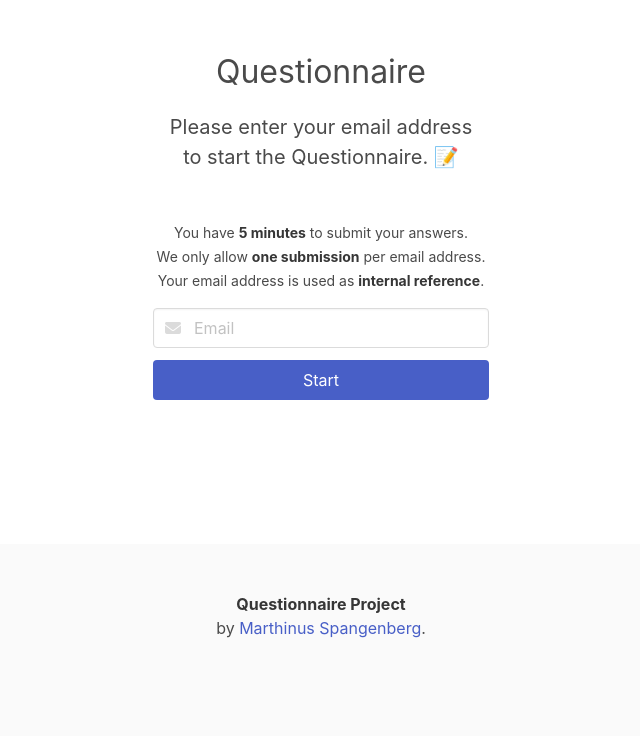
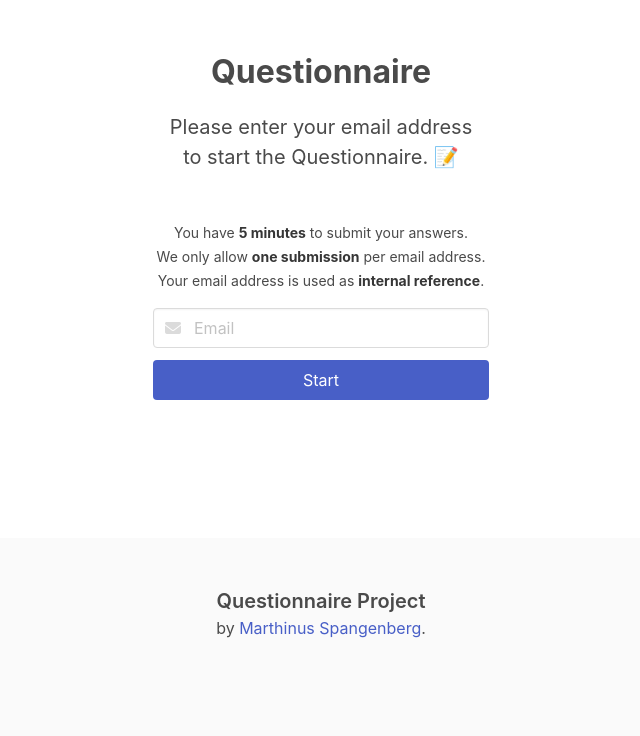
Before and after one commit to m-spangenberg/interview-project, a Flask app: page / in a window 1280 px wide. Shown: the part 64-800 px from the top of the page, without its empty margins (319-959 px from the left). Run offline with Flask 3, Linux system fonts and the light colour scheme.

Commit message:
chore: html tweaks

```diff
--- a/questionnaire/templates/build.html
+++ b/questionnaire/templates/build.html
@@ -11,11 +11,10 @@
 <section>
 
     <!-- Construct Current State of Questionnaire -->
+    <h1 class="title has-text-dark has-text-centered">LOGIC PENDING</h1>
 
     <!-- Add Question -->
     <form class="box is-shadowless has-background-link">
-
-      <h1 class="title has-text-white has-text-centered">NOT HOOKED UP TO ANY LOGIC YET</h1>
 
       <div class="box is-shadowless my-2 mx-2">
 
--- a/questionnaire/templates/elements/footer.html
+++ b/questionnaire/templates/elements/footer.html
@@ -1,7 +1,7 @@
 <footer class="footer">
     <div class="content has-text-centered">
       <p>
-        <strong>Questionnaire Project</strong><br>by <a href="https://github.com/m-spangenberg">Marthinus Spangenberg</a>.
+        <span class="has-text-weight-semibold is-size-5">Questionnaire Project</span><br>by <a href="https://github.com/m-spangenberg">Marthinus Spangenberg</a>.
       </p>
     </div>
 </footer>
--- a/questionnaire/templates/elements/form_answer.html
+++ b/questionnaire/templates/elements/form_answer.html
@@ -5,11 +5,11 @@
         </p>
     </header>
     <div class="card-content is-unselectable">
-      <div class="content">
+      <div class="content has-text-weight-bold">
         {{ form.question }}
       </div>
     </div>
-    <div class="card-content is-unselectable">
+    <div class="card-content has-background-light is-unselectable">
         <div class="content">
           {{ form.answer }}
         </div>
--- a/questionnaire/templates/elements/notification.html
+++ b/questionnaire/templates/elements/notification.html
@@ -2,7 +2,7 @@
   {% if messages %}
     <ul class="my-4">
     {% for message in messages %}
-    <div class="notification is-danger">
+    <div class="notification is-danger has-text-weight-semibold">
         <li>{{ message }}</li>
     </div>
     {% endfor %}
--- a/questionnaire/templates/index.html
+++ b/questionnaire/templates/index.html
@@ -15,7 +15,7 @@
 
             <form action="" method="POST">
               <div class="field">
-                <h2 class="is-size-3 mb-4 is-unselectable">Questionnaire</h2>
+                <h2 class="is-size-3 mb-4 has-text-weight-bold is-unselectable">Questionnaire</h2>
                 <h2 class="is-size-5 mb-6 is-unselectable">Please enter your email address<br>to start the Questionnaire. 📝</h2>
 
                 <!-- Some user info -->
--- a/questionnaire/templates/login.html
+++ b/questionnaire/templates/login.html
@@ -15,7 +15,7 @@
 
             <form action="" method="POST">
               <div class="field">
-                <h2 class="is-size-3 mb-4 is-unselectable">Admin Portal</h2>
+                <h2 class="is-size-3 mb-4 has-text-weight-bold is-unselectable">Admin Portal</h2>
                 <h2 class="is-size-5 mb-6 is-unselectable">A better mousetrap just leaves<br> us with smarter mice! 🧀🐁</h2>
 
                 <!-- Some admin info -->
--- a/questionnaire/templates/review.html
+++ b/questionnaire/templates/review.html
@@ -13,6 +13,8 @@
       <div class="columns is-centered">
         <div class="column is-two-thirds-desktop is-full-mobile">
 
+          <h1 class="title is-size-5 has-text-dark has-text-centered">emailgoeshere@example.com</h1>
+
           <!-- Generated and Filled Form Fields -->
           {% for form in forms %}
               {% include "elements/form_answer.html" %}
```
